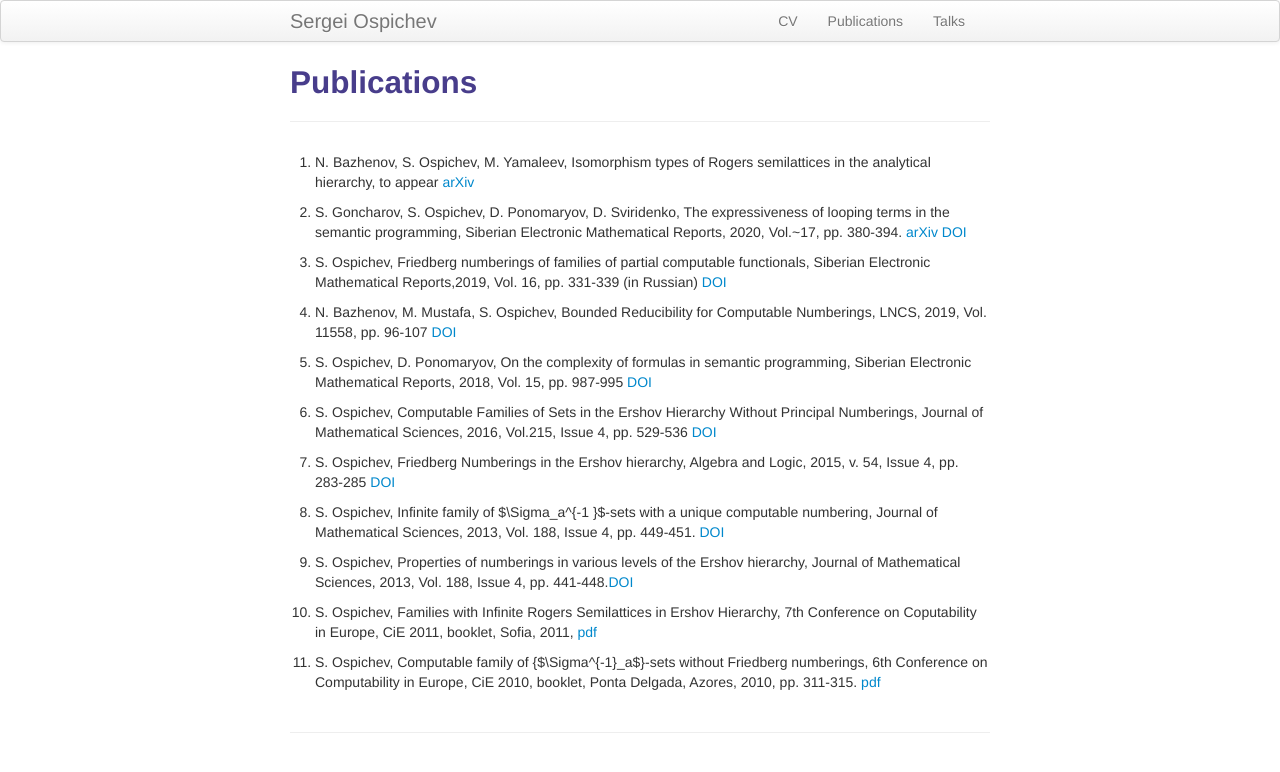
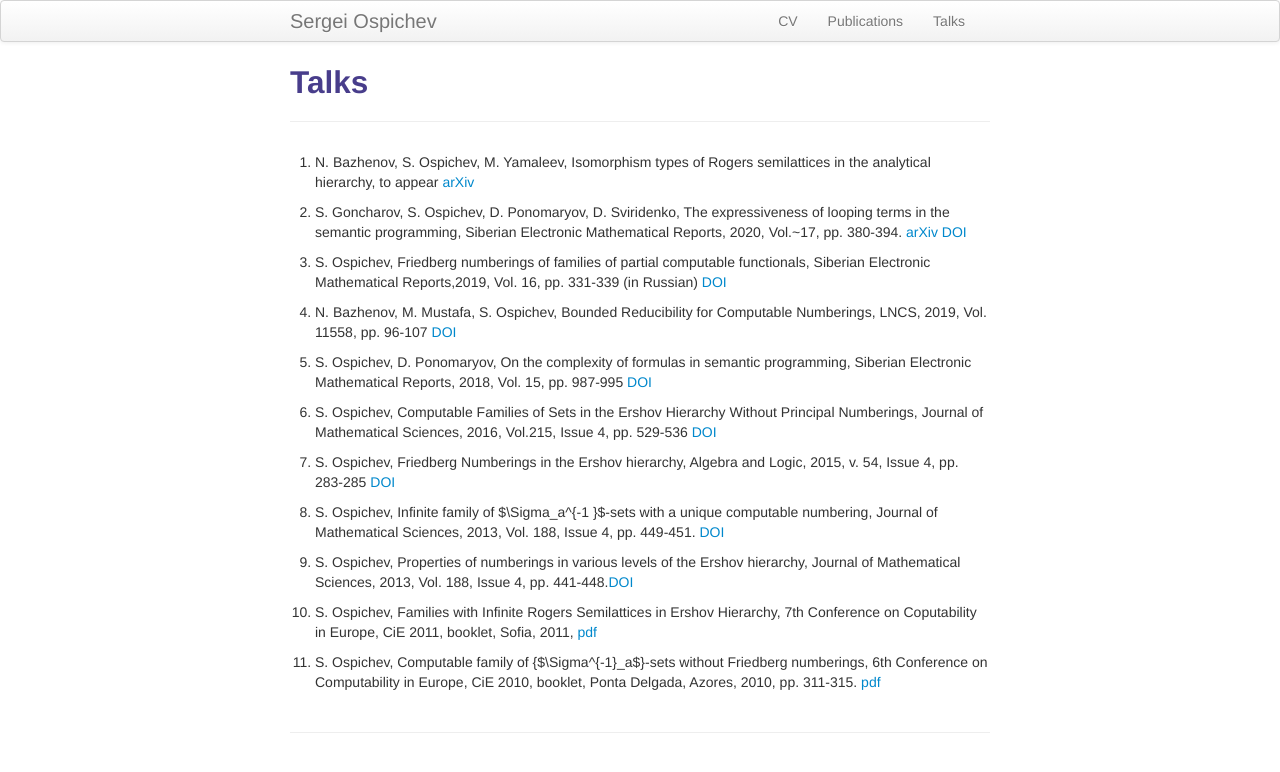
Before and after one commit to ospichev/ospichev.github.io, a Jekyll site: the page built from pages/Talks.md, in a window 1280 px wide. Shown: the top 772 px of the page. Built offline with Jekyll 4.4.1, drawn with Linux system fonts in a browser that asks for light colours.

Commit message:
Update Talks.md

```diff
--- a/pages/Talks.md
+++ b/pages/Talks.md
@@ -1,7 +1,7 @@
 ---
 layout: page
-title: Publications
-description: Sergei Ospichev's Publications
+title: Talks
+description: Sergei Ospichev's talks
 ---
 
 
```
